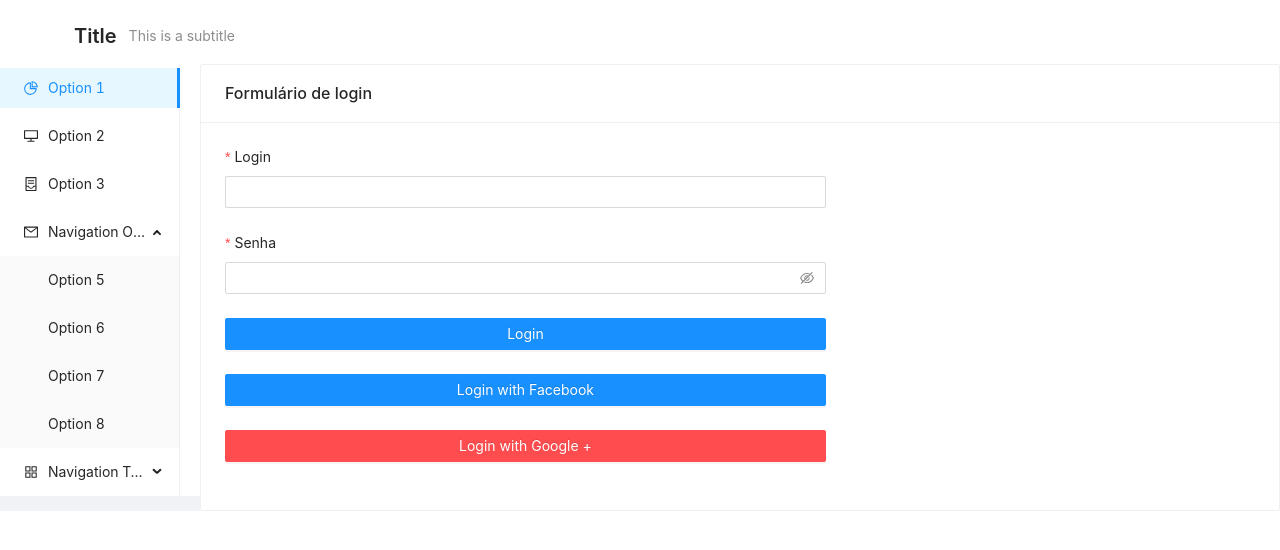
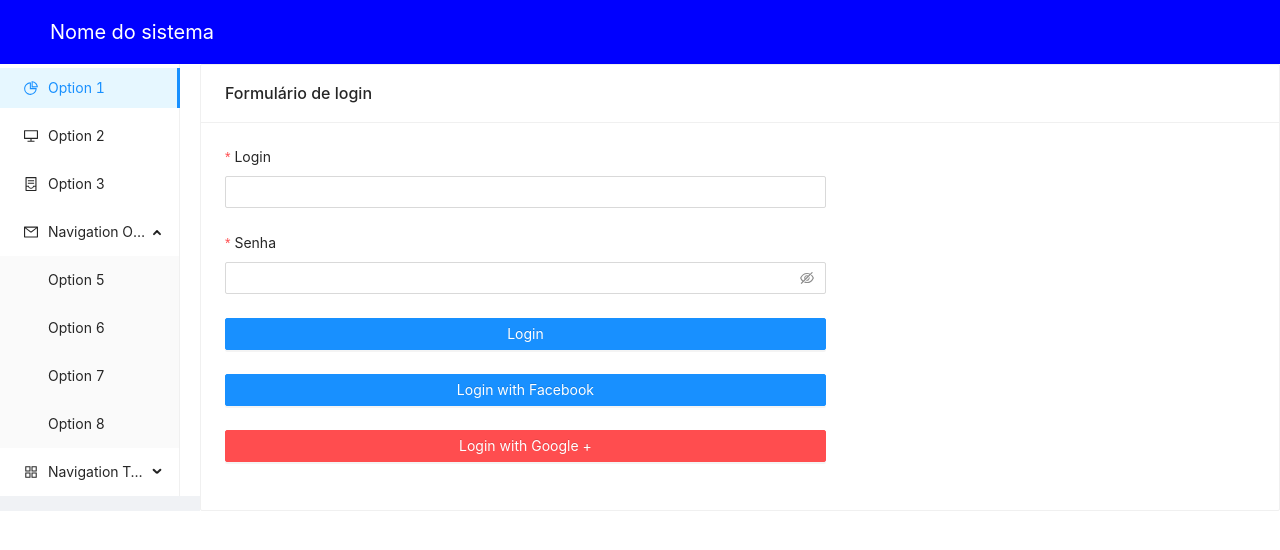
Before and after one commit to Vickout/MegaHack_Sebrae_Web, a React (Create React App) app: page / in a window 1280 px wide. Shown: the top 550 px of the page. Built offline with nearby package versions, Linux system fonts and the light colour scheme; the HTML template or start-up script is replaced by a standard one.

Commit message:
ajustes pagina inicial

```diff
--- a/src/global.css
+++ b/src/global.css
@@ -1,9 +1,10 @@
 .ant-layout-header {
     height: 64px;
     padding: 0 50px;
-    color: rgba(0, 0, 0, 0.65);
+    color: #fff;
+    font-size: 20px;
     line-height: 64px;
-    background: #FFF;
+    background: blue;
 }
 
 .ant-layout-footer {
--- a/src/pages/HeaderSystem/index.tsx
+++ b/src/pages/HeaderSystem/index.tsx
@@ -1,14 +1,9 @@
 import React from 'react';
 import './styles.css';
-import { PageHeader } from 'antd';
 
 const HeaderSystem = () => {
     return (
-        <PageHeader
-            className="site-page-header"
-            title="Title"
-            subTitle="This is a subtitle"
-        />
+        <div>Nome do sistema</div>
     );
 }
 
```
